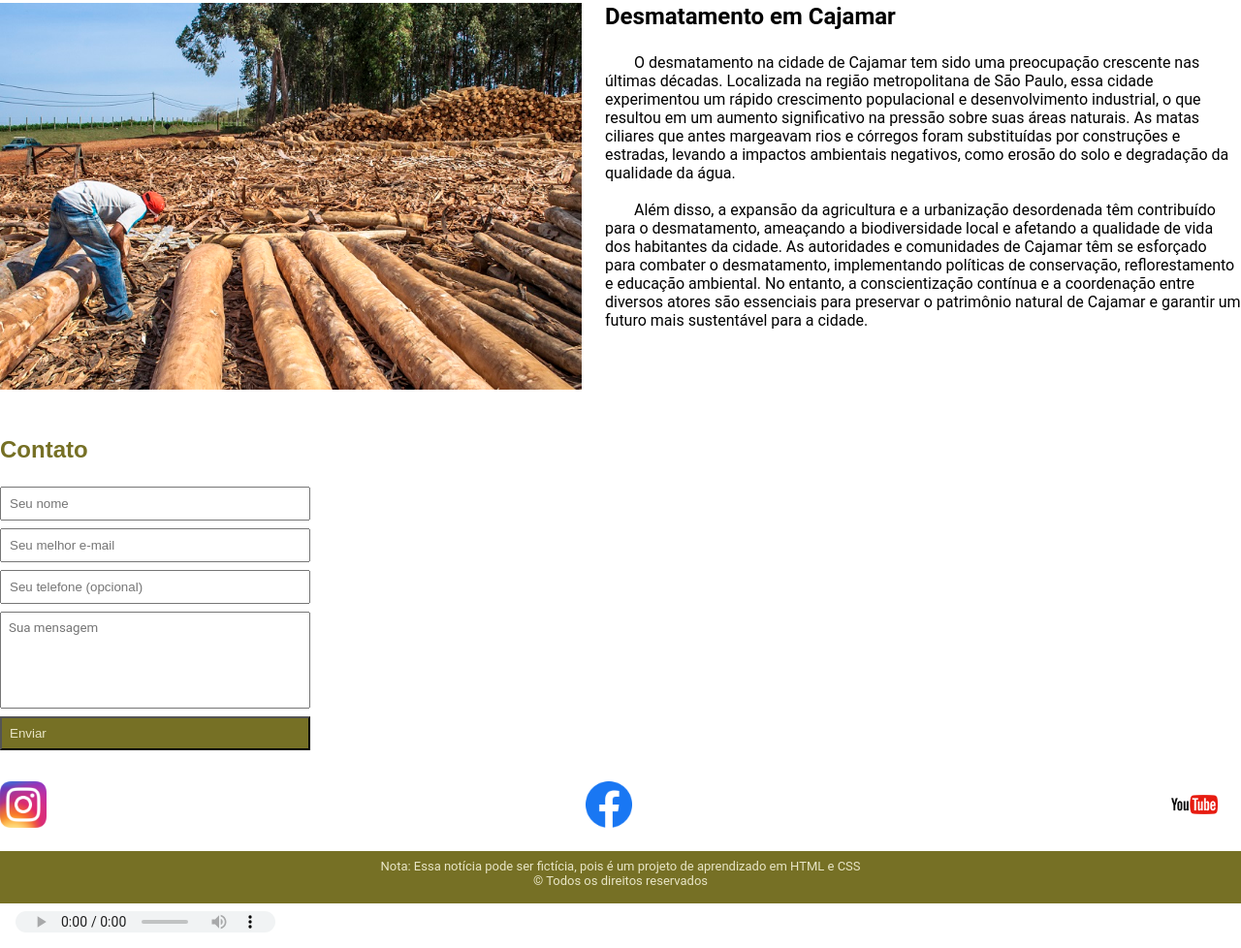
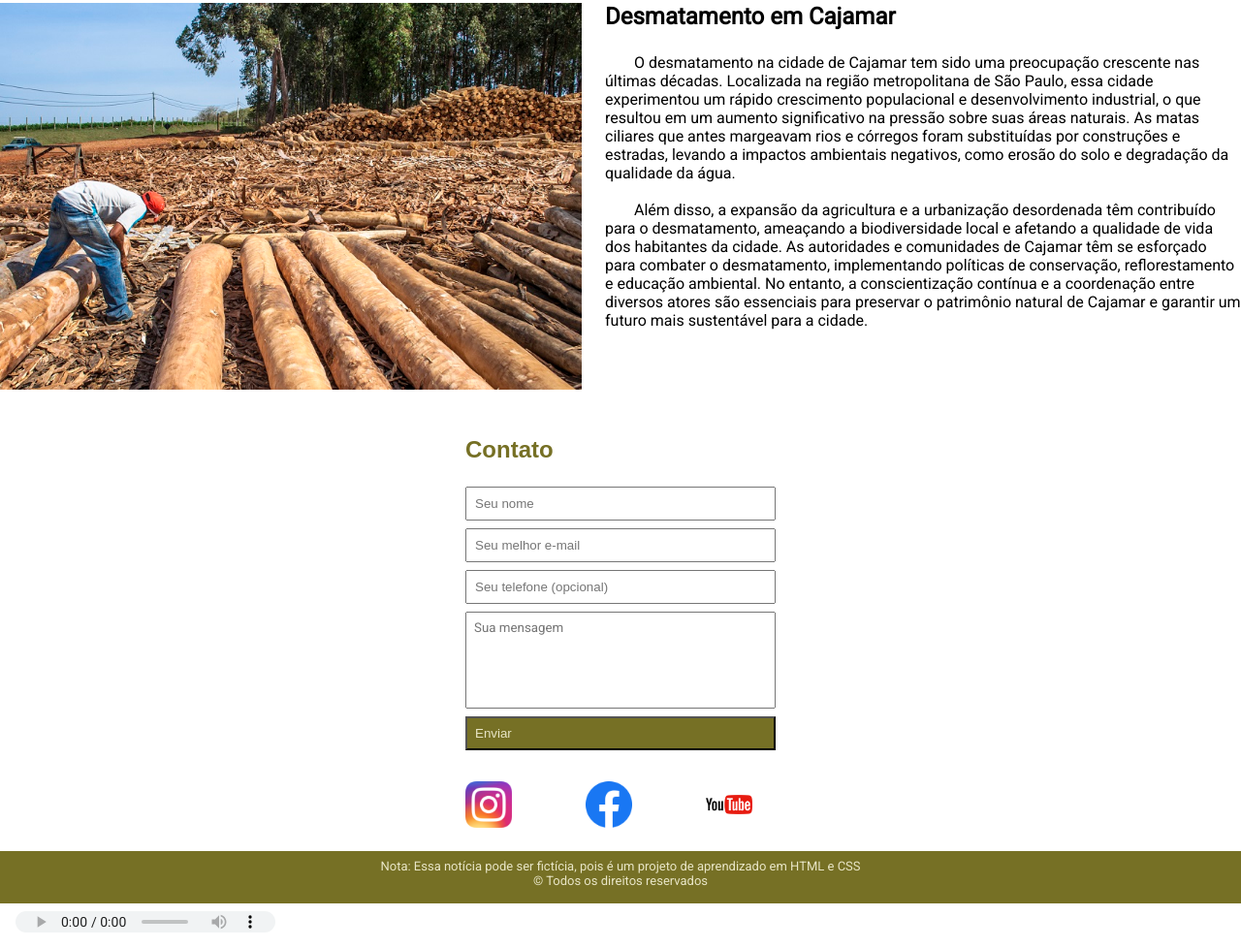
Before and after one commit to rcambuhy/cajamar-rural, a plain HTML site: page index.html in a window 1280 px wide. Shown: the part 160-1138 px from the top of the page at 97% size. Drawn offline with Linux system fonts and the light colour scheme; a web font is replaced by a local one.

Commit message:
adjusted form position

```diff
--- a/index.html
+++ b/index.html
@@ -5,6 +5,10 @@
     <meta name="viewport" content="width=device-width, initial-scale=1.0">
     <title>Cajamar Rural</title>
     <link rel="stylesheet" href="./main.css">
+
+    <link rel="preconnect" href="https://fonts.googleapis.com">
+    <link rel="preconnect" href="https://fonts.gstatic.com" crossorigin>
+    <link href="https://fonts.googleapis.com/css2?family=Roboto&display=swap" rel="stylesheet">
     <link href = " https://fonts.cdnfonts.com/css/rede-globo " rel="stylesheet">
 </head>
 <body>
--- a/main.css
+++ b/main.css
@@ -119,12 +119,12 @@ textarea:focus {
 }
 
 #contact .container {
-    display: block;
+    display: flex;
+    justify-content: center;
 }
 
 .social-links li {
     display: inline;
-    text-align: center;
 }
 
 footer .container,
```
